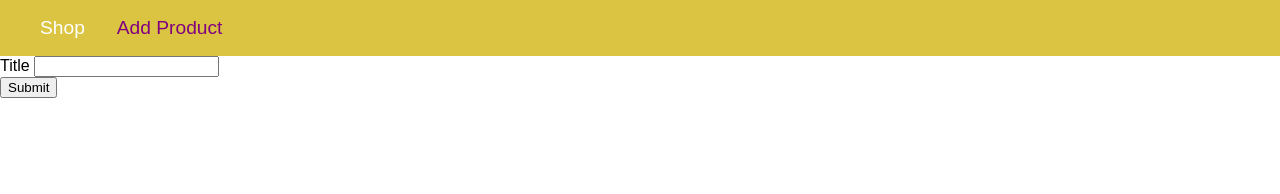
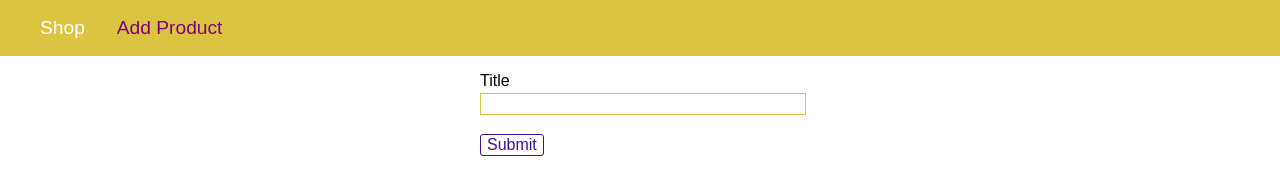
Before and after one commit to m-shafir/Express-With-Maximillian-SchwardsMuller, a website: page views/add-product.html in a window 1280 px wide. Shown: the top 194 px of the page. Drawn offline with Linux system fonts and the light colour scheme.

Commit message:
form action forgot slash before admin/add-product , fixed

```diff
--- a/views/add-product.html
+++ b/views/add-product.html
@@ -5,6 +5,7 @@
     <meta name="viewport" content="width=device-width, initial-scale=1.0" />
     <title>Add-Product</title>
     <link rel="stylesheet" href="/css/main.css" />
+    <link rel="stylesheet" href="/css/product.css" />
   </head>
   <body>
     <header class="header">
@@ -19,7 +20,7 @@
     </header>
 
     <main>
-      <form class="product-form" action="admin/add-product" method="post">
+      <form class="product-form" action="/admin/add-product" method="post">
         <div class="form-controll">
           <label for="title">Title</label>
           <input id="title" type="text" name="title" />
```
